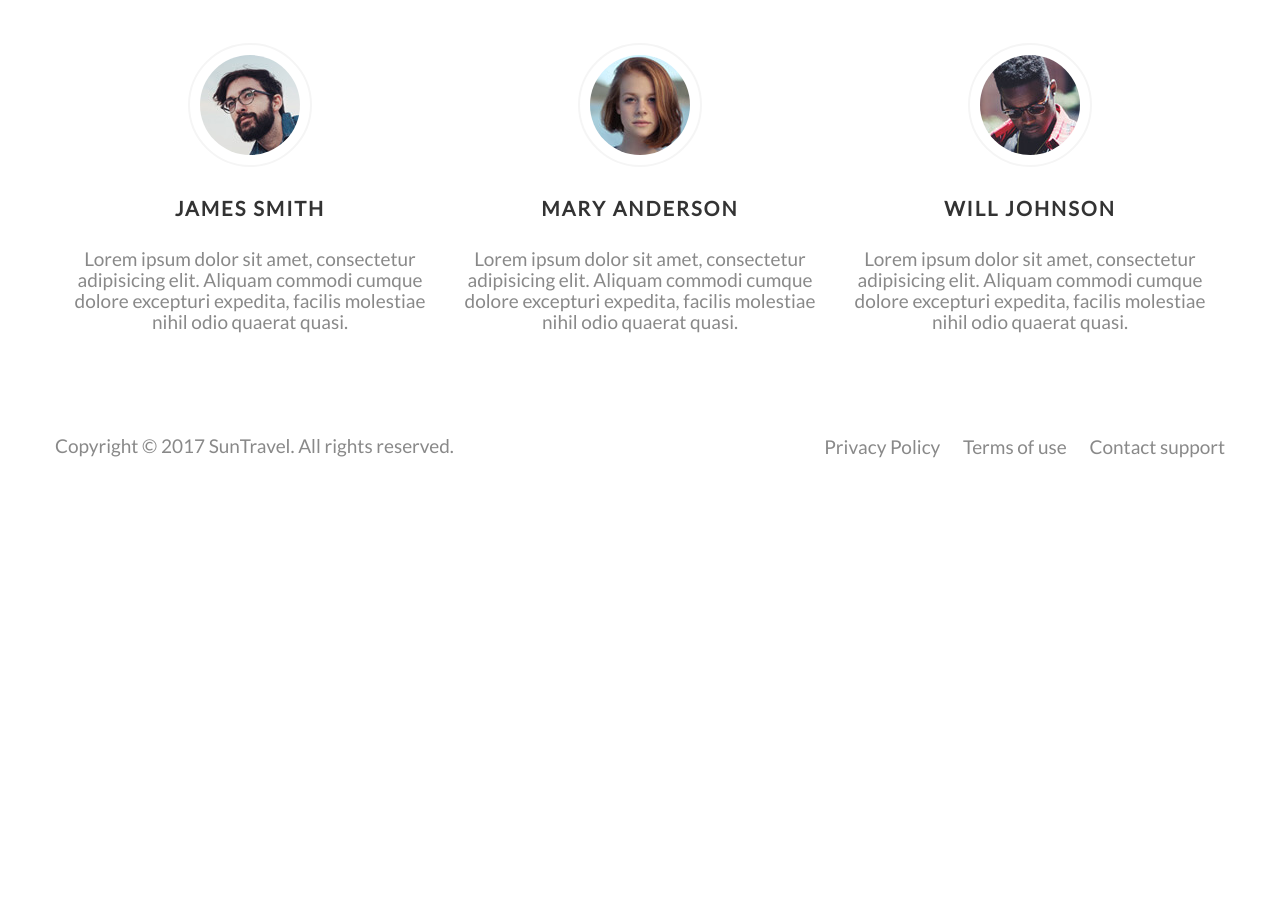
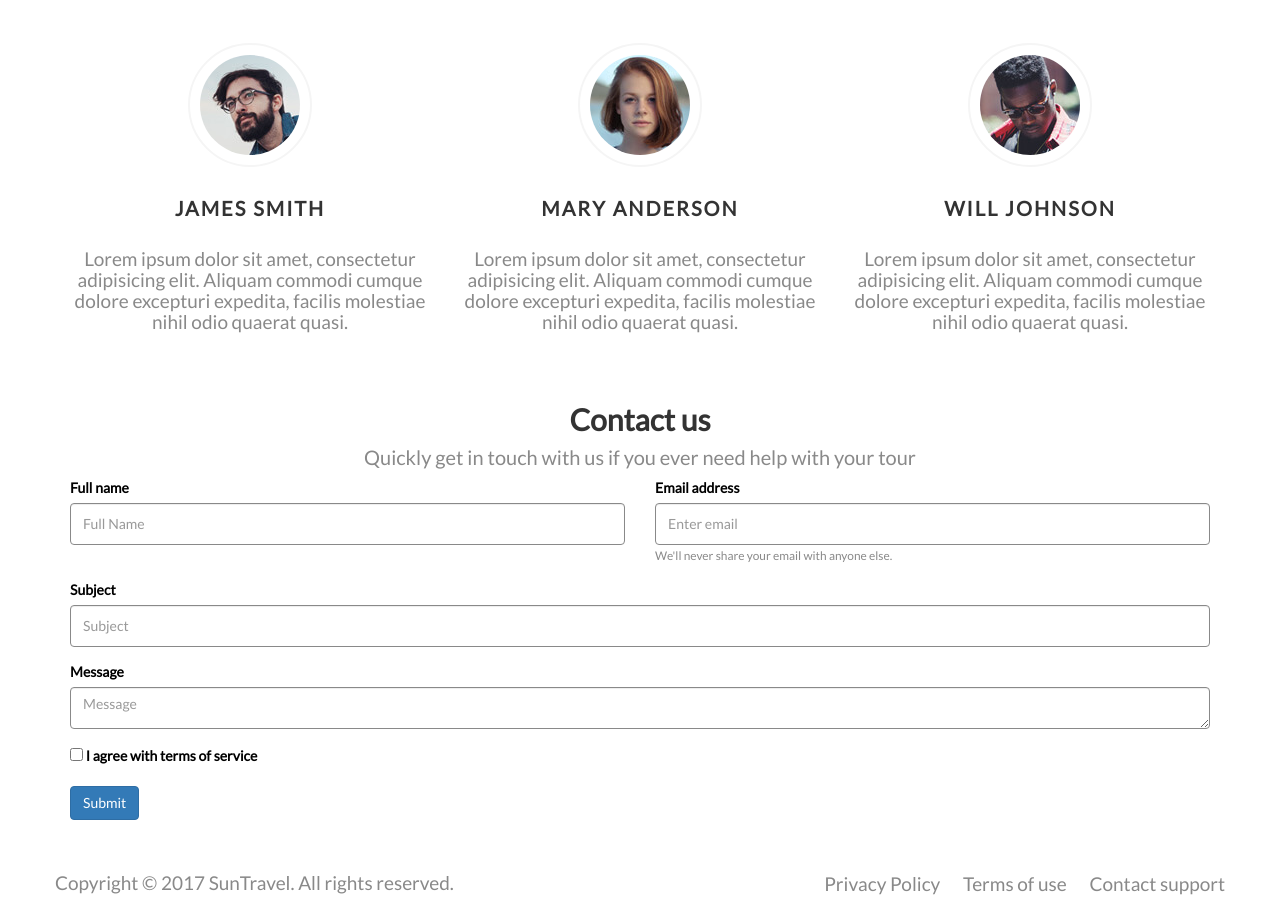
Before and after one commit to Lucky-Martin/dream-vacation-school, a plain HTML site: page index.html in a window 1280 px wide. Shown: the part 1743-2660 px from the top of the page. Before the commit the page ends 2223 px from the top, so only its background shows below. Drawn offline with nearby package versions, Linux system fonts and the light colour scheme.

Commit message:
Add contacts form

```diff
--- a/assets/css/style.css
+++ b/assets/css/style.css
@@ -171,6 +171,36 @@ header .text_content h4 {
 
 /*End reviews*/
 
+/*Contacts*/
+#contacts .contacts_title,
+#contacts .contacts_text {
+    text-align: center;
+}
+#contacts .contacts_title {
+    font-weight: bold;
+}
+#contacts .contacts_text {
+    color: #898989;
+    font-size: 20px;
+}
+#contacts input,
+#contacts textarea {
+    border: 1px solid #898989;
+}
+#contacts .form-control {
+    height: 42px;
+}
+#contacts label {
+    color: #000000;
+}
+#contacts small {
+    color: #898989;
+}
+#contacts textarea {
+    max-width: 100%;
+    min-width: 100%;
+}
+
 /*Footer*/
 
 footer {
--- a/index.html
+++ b/index.html
@@ -33,22 +33,13 @@
                                     <a href="#">Home</a>
                                 </li>
                                 <li>
-                                    <a href="#">Tours</a>
+                                    <a href="#offers">Tours</a>
                                 </li>
                                 <li>
-                                    <a href="#">About</a>
+                                    <a href="#reviews">Reviews</a>
                                 </li>
                                 <li>
-                                    <a href="#">Pages</a>
-                                </li>
-                                <li>
-                                    <a href="#">Gallery</a>
-                                </li>
-                                <li>
-                                    <a href="#">Blog</a>
-                                </li>
-                                <li>
-                                    <a href="#">Contacts</a>
+                                    <a href="#contacts">Contacts</a>
                                 </li>
                             </ul>
                         </div>
@@ -157,6 +148,50 @@
         </div>
     </section>
 
+    <!--  Contacts  -->
+    <section id="contacts">
+        <div class="container">
+            <h2 class="contacts_title">Contact us</h2>
+            <h4 class="contacts_text">Quickly get in touch with us if you ever need help with your tour</h4>
+            <form>
+                <div class="row">
+                    <div class="form-group col-xs-6">
+                        <label for="fullname">Full name</label>
+                        <input type="password" class="form-control" id="fullname" placeholder="Full Name">
+                    </div>
+                    <div class="form-group col-xs-6">
+                        <label for="email">Email address</label>
+                        <input type="email" class="form-control" id="email" aria-describedby="emailHelp" placeholder="Enter email">
+                        <small id="emailHelp" class="form-text text-muted">We'll never share your email with anyone else.</small>
+                    </div>
+                </div>
+                <div class="row">
+                    <div class="form-group col-xs-12">
+                        <label for="subject">Subject</label>
+                        <input type="text" class="form-control" id="subject" placeholder="Subject">
+                    </div>
+                </div>
+                <div class="row">
+                    <div class="form-group col-xs-12">
+                        <label for="message">Message</label>
+                        <textarea class="form-control" id="message" placeholder="Message"></textarea>
+                    </div>
+                </div>
+                <div class="row">
+                    <div class="form-group form-check col-xs-12">
+                        <input type="checkbox" class="form-check-input" id="exampleCheck1">
+                        <label class="form-check-label" for="exampleCheck1">I agree with terms of service</label>
+                    </div>
+                </div>
+                <div class="row">
+                    <div class="col-xs-12">
+                        <button type="submit" class="btn btn-primary">Submit</button>
+                    </div>
+                </div>
+            </form>
+        </div>
+    </section>
+
     <!--  Footer  -->
     <footer>
         <div class="container">
```
